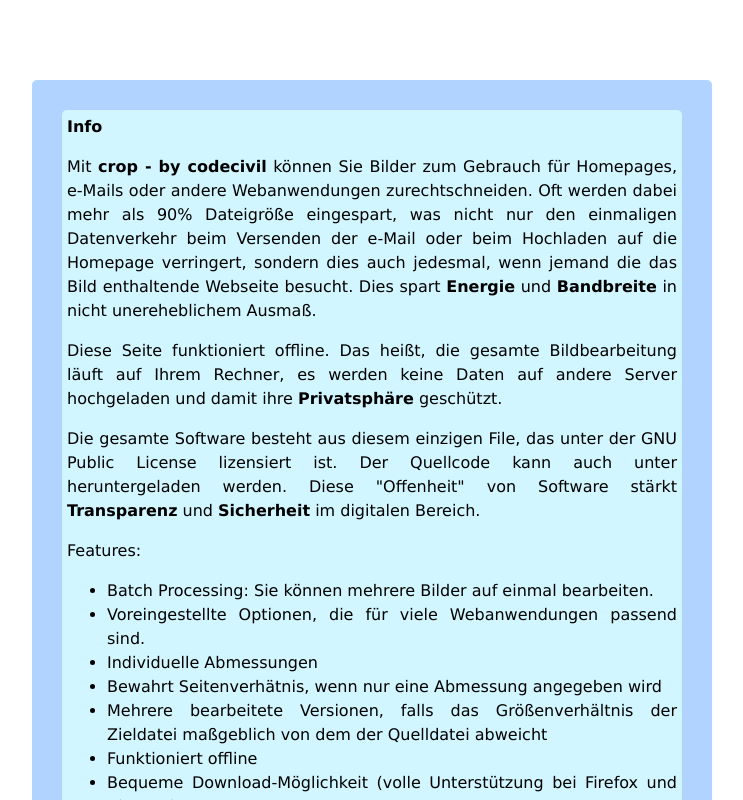
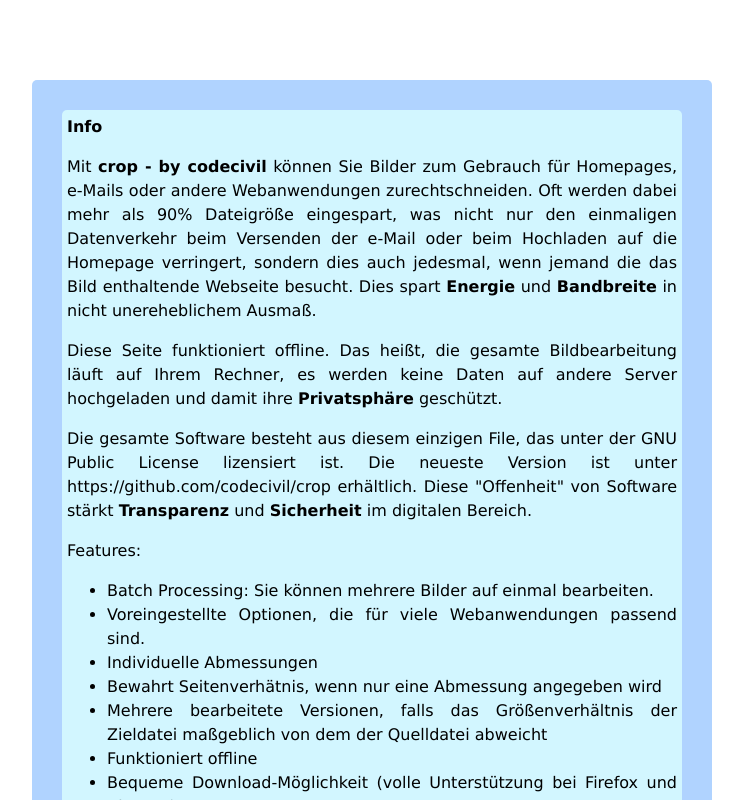
Before and after one commit to codecivil/crop, a plain HTML site: page single/index.html in a window 1280 px wide. Both pictures are taken after a click on the element "Info". Shown: the whole page, without its empty margins (268-1011 px from the left). Drawn offline with Linux system fonts and the light colour scheme.

Commit message:
Update index.html
Added github link

```diff
--- a/single/index.html
+++ b/single/index.html
@@ -238,7 +238,7 @@
 					<p>Diese Seite funktioniert offline. Das heißt, die gesamte Bildbearbeitung läuft auf Ihrem Rechner,
 					es werden keine Daten auf andere Server hochgeladen und damit ihre <strong>Privatsphäre</strong> geschützt.</p>
 					<p>Die gesamte Software besteht aus diesem einzigen File, das unter der GNU Public License lizensiert ist.
-					Der Quellcode kann auch unter <a></a> heruntergeladen werden. Diese "Offenheit" von Software stärkt <strong>Transparenz</strong>
+					Die neueste Version ist unter <a>https://github.com/codecivil/crop</a> erhältlich. Diese "Offenheit" von Software stärkt <strong>Transparenz</strong>
 					und <strong>Sicherheit</strong> im digitalen Bereich.</p>
 
 					Features:
```
